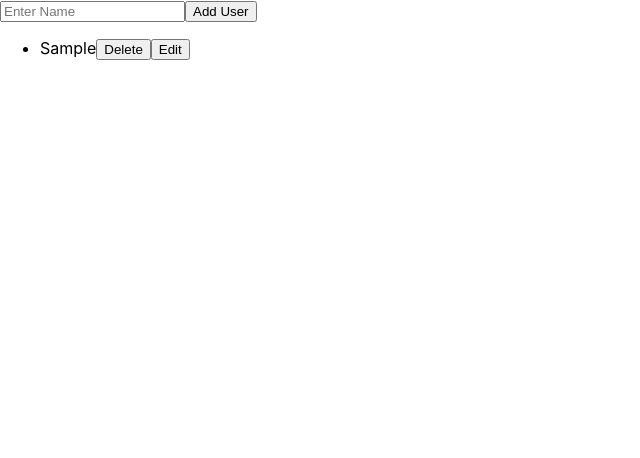
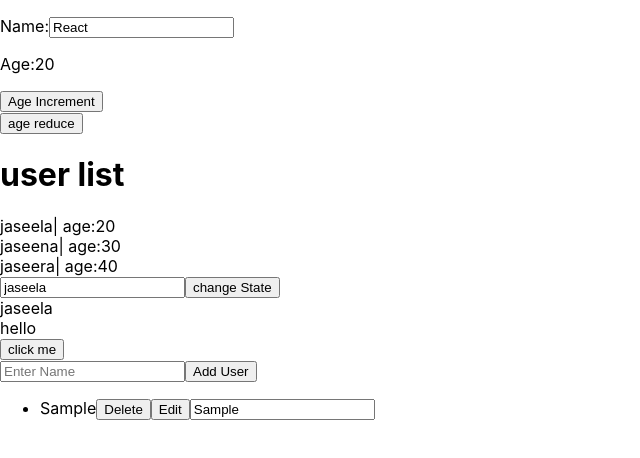
Before and after one commit to Jaseela99/react-basics, a React (Create React App) app in the folder reactto/: page / in a window 1280 px wide. Both pictures are taken after typing "Sample" into the empty fields and a click on the button "Add User". Shown: the top 458 px of the page, without its empty margins (0-640 px from the left). Built offline with nearby package versions, Linux system fonts and the light colour scheme.

Commit message:
added fragment

```diff
--- a/reactto/src/App.js
+++ b/reactto/src/App.js
@@ -1,16 +1,16 @@
 import React from "react";
-//import UseState from "./components/UseState";
-//import Class from "./components/Class";
-//import Events from "./components/Events";
-//import Parent from "./components/Parent";
+import UseState from "./components/UseState";
+import Class from "./components/Class";
+import Events from "./components/Events";
+import Parent from "./components/Parent";
 import ListContainer from "./components/ListContainer";
 function App() {
   return (
     <div className="App">
-     {/*  <UseState/> */}
-     {/*  <Class/> */}
-   {/*   <Events/> */}
-   {/* <Parent/> */}
+      <UseState/>
+      <Class/>
+    <Events/>
+    <Parent/>
    <ListContainer/>
     </div>
   );
--- a/reactto/src/components/List.js
+++ b/reactto/src/components/List.js
@@ -8,7 +8,8 @@ const List = (props) => {
             {props.user.map((user,index)=>
                 <li key={index}>{user.name}
                 <button onClick={props.handleDelete} >Delete</button>
-                <button onClick={props.handleEdit} >Edit</button>
+                 <button onClick={props.handleEdit} >Edit</button>
+                {user.name?(<input type="text" value={user.name} onChange={(e)=>props.setName(e.target.value)} />):null}
                 </li>
 
             )
--- a/reactto/src/components/ListContainer.js
+++ b/reactto/src/components/ListContainer.js
@@ -2,22 +2,22 @@ import React from "react";
 import List from "./List";
 
 const ListContainer = () => {
-  const [name,setName] = React.useState("");
+  const [name, setName] = React.useState("");
   const [user, setUser] = React.useState([]);
 
-const addUser = () => {
-    setUser([...user,{name}]);
+  const addUser = () => {
+    setUser([...user, { name }]);
     setName("");
-}
+  };
   const handleDelete = (index) => {
     const newUser = [...user];
     newUser.splice(index, 1);
     setUser(newUser);
-  }
+  };
   const handleEdit = (index) => {
-    setName([...user[index].name,{name}]);
-    setUser(user);
-  }
+    const newName = [...user[index].name, { name }];
+    setName(newName);
+  };
   return (
     <div>
       <input
@@ -25,11 +25,14 @@ const addUser = () => {
         placeholder="Enter Name"
         value={name}
         onChange={(e) => setName(e.target.value)}
-
-
       />
       <button onClick={addUser}>Add User</button>
-      <List user={user} name={name} handleDelete={handleDelete} handleEdit={handleEdit} />
+      <List
+        user={user}
+        name={name}
+        handleDelete={handleDelete}
+        handleEdit={handleEdit}
+      />
     </div>
   );
 };
```
Also changed, not shown: reactto/src/components/ReactFragment.js (added, +14 -0 lines).
